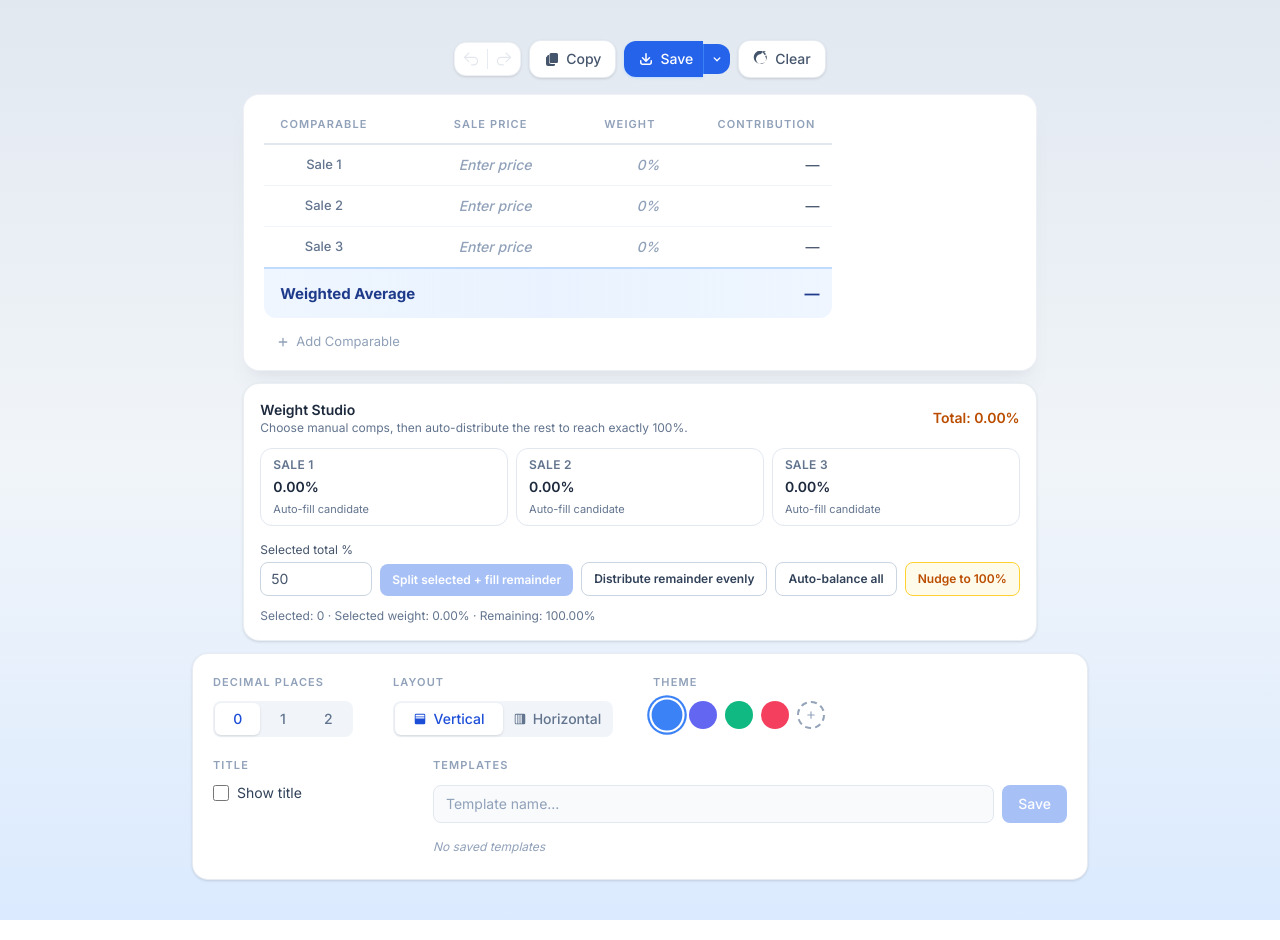
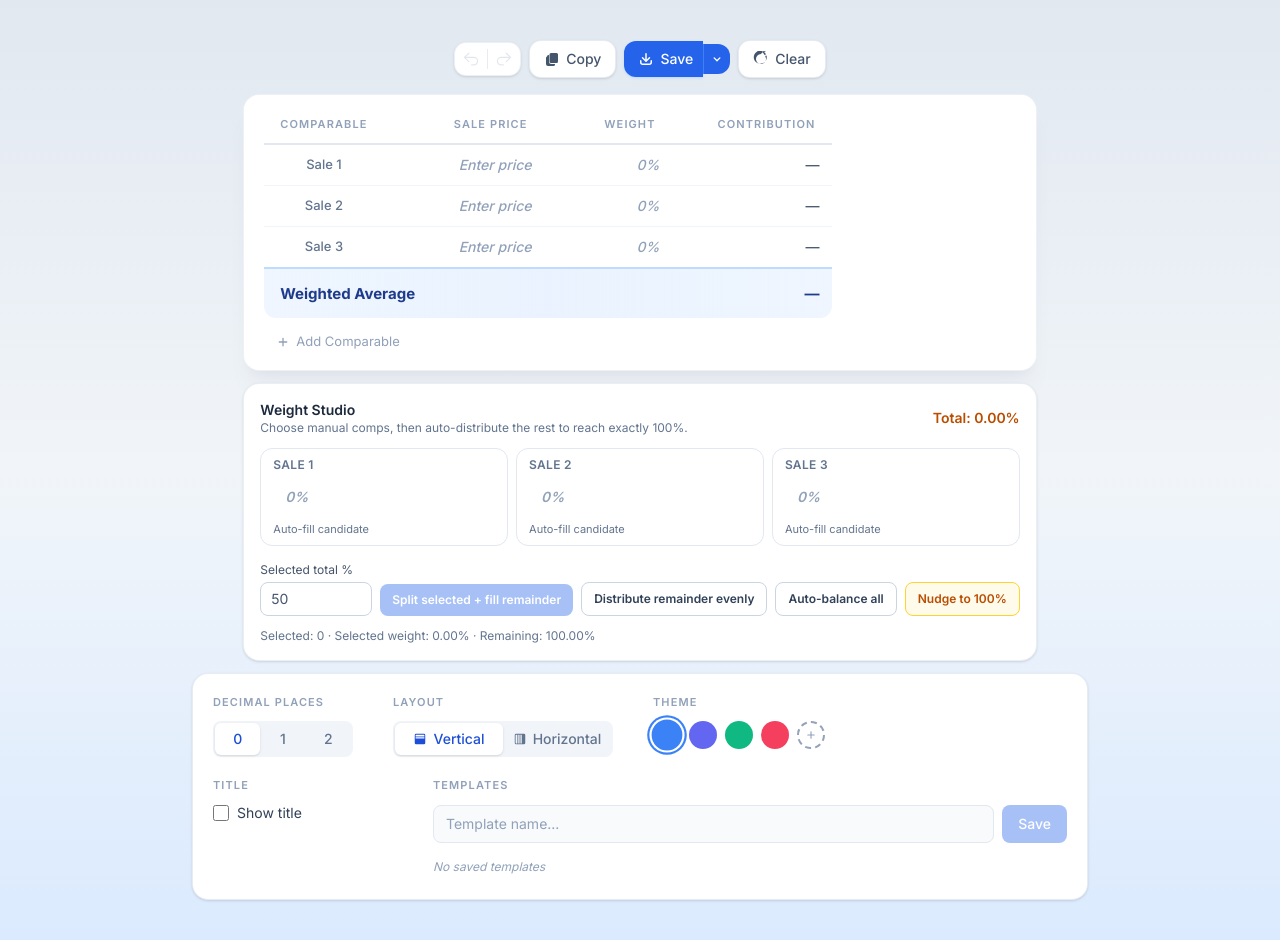
Before and after one commit to PairedSales/WeightedAverage, a Next.js app: page / in a window 1280 px wide. Built offline with nearby package versions, Linux system fonts and the light colour scheme.

Commit message:
Allow editing weights directly in Weight Studio

```diff
--- a/components/WeightAllocationTool.tsx
+++ b/components/WeightAllocationTool.tsx
@@ -3,10 +3,12 @@
 import { useMemo, useState } from "react";
 import type { CompSale } from "@/lib/types";
 import { formatPercent } from "@/lib/formatting";
+import EditableCell from "./EditableCell";
 
 interface WeightAllocationToolProps {
   comps: CompSale[];
   onApplyWeights: (weightsById: Record<string, number>) => void;
+  onUpdateWeight: (id: string, value: number) => void;
 }
 
 const TARGET_TOTAL = 100;
@@ -33,7 +35,7 @@ function clamp(value: number, min: number, max: number): number {
   return Math.min(max, Math.max(min, value));
 }
 
-export default function WeightAllocationTool({ comps, onApplyWeights }: WeightAllocationToolProps) {
+export default function WeightAllocationTool({ comps, onApplyWeights, onUpdateWeight }: WeightAllocationToolProps) {
   const [selectedIds, setSelectedIds] = useState<string[]>([]);
   const [selectedTotalInput, setSelectedTotalInput] = useState("50");
 
@@ -142,7 +144,18 @@ export default function WeightAllocationTool({ comps, onApplyWeights }: WeightAl
               }`}
             >
               <div className="text-xs font-semibold uppercase tracking-wide text-slate-500">{comp.label}</div>
-              <div className="mt-1 text-sm font-semibold text-slate-800">{formatPercent(comp.weight, 2)}</div>
+              <div className="mt-1" onClick={(e) => e.stopPropagation()}>
+                <EditableCell
+                  value={comp.weight}
+                  formatted={formatPercent(comp.weight, 2)}
+                  onChange={(value) => onUpdateWeight(comp.id, value)}
+                  type="percent"
+                  placeholder="0%"
+                  align="left"
+                  tabIndex={-1}
+                  className="px-0 py-0 text-sm font-semibold"
+                />
+              </div>
               <div className="mt-1 text-[11px] text-slate-500">{active ? "Manual / locked" : "Auto-fill candidate"}</div>
             </button>
           );
--- a/components/WeightedAverageApp.tsx
+++ b/components/WeightedAverageApp.tsx
@@ -493,6 +493,7 @@ export default function WeightedAverageApp() {
           <WeightAllocationTool
             comps={state.comps}
             onApplyWeights={applyWeights}
+            onUpdateWeight={(id, value) => updateComp(id, "weight", value)}
           />
         </div>
 
```
